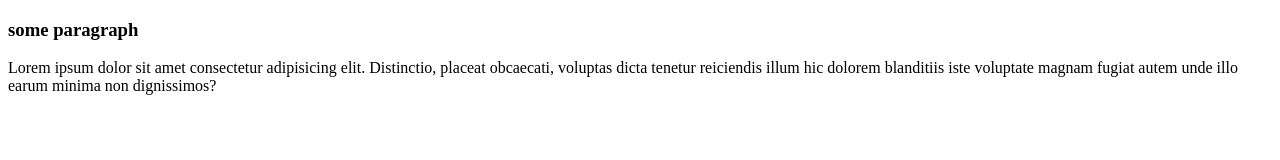
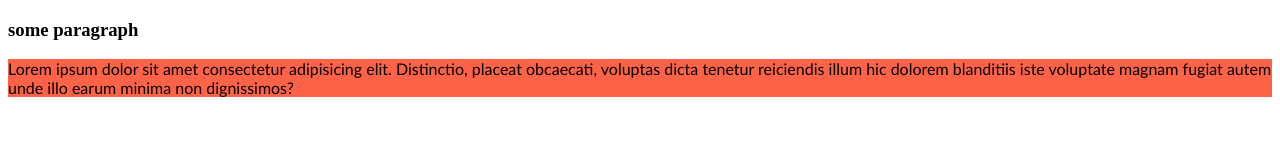
Before and after one commit to rifatsamjid/tabil-projects, a plain HTML site: page index.html in a window 1280 px wide. Drawn offline with Linux system fonts and the light colour scheme.

Commit message:
add color and font family

```diff
--- a/index.html
+++ b/index.html
@@ -4,6 +4,7 @@
     <meta charset="UTF-8">
     <meta name="viewport" content="width=device-width, initial-scale=1.0">
     <title>amazon.in</title>
+    <link rel="stylesheet" href="style/paragraph.css">
 </head>
 <body>
     <h3>some paragraph</h3>
--- /dev/null
+++ b/style/paragraph.css
@@ -0,0 +1,5 @@
+p{
+    background-color: tomato;
+    font-family: 'Trebuchet MS', 'Lucida Sans Unicode', 'Lucida Grande', 'Lucida Sans', Arial, sans-serif;
+    color: black;
+}
```
